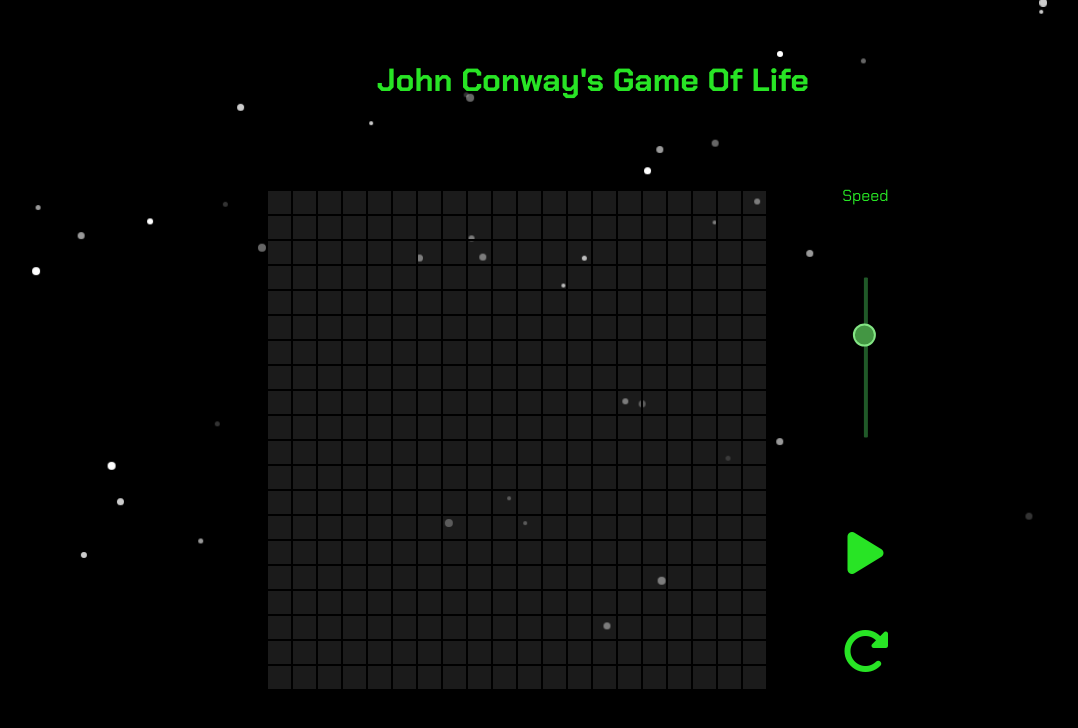
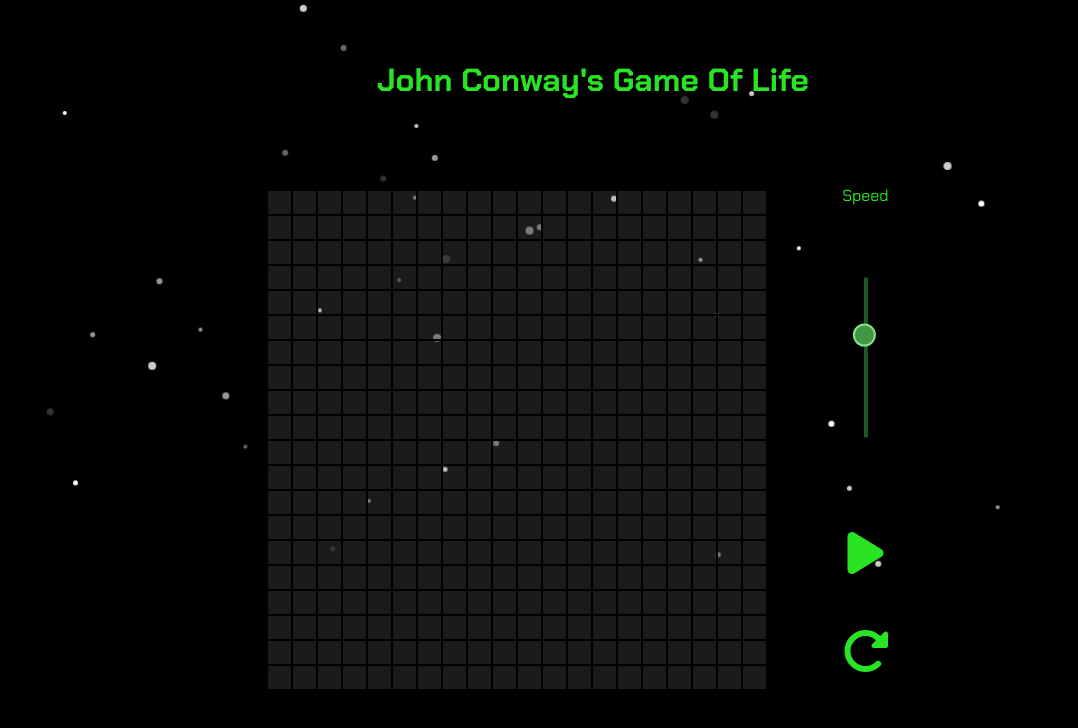
Before and after one commit to amorga97/202201-w2ch5-antonio-morga, a website with bundled scripts: page index.html in a window 1280 px wide. Shown: the whole page, without its empty margins (47-1125 px from the left). Built offline with nearby package versions, Linux system fonts and the light colour scheme.

Commit message:
fixed lint error

```diff
--- a/css/styles.css
+++ b/css/styles.css
@@ -42,7 +42,7 @@ body {
 
 @keyframes particle-animation1 {
   100% {
-    transform: translate3d(9vw, 74vh, 61px);
+    transform: translate3d(46vw, 31vh, 59px);
   }
 }
 .particle:nth-child(1) {
@@ -51,58 +51,58 @@ body {
   width: 6px;
   animation-delay: -200ms;
   background-color: white;
-  opacity: 80%;
-  transform: translate3d(32vw, 74vh, 20px);
+  opacity: 60%;
+  transform: translate3d(37vw, 78vh, 61px);
 }
 
 @keyframes particle-animation2 {
   100% {
-    transform: translate3d(88vw, 4vh, 90px);
+    transform: translate3d(27vw, 2vh, 46px);
   }
 }
 .particle:nth-child(2) {
   animation: particle-animation2 20s infinite alternate-reverse;
-  height: 8px;
-  width: 8px;
+  height: 7px;
+  width: 7px;
   animation-delay: -400ms;
   background-color: white;
   opacity: 80%;
-  transform: translate3d(21vw, 22vh, 28px);
+  transform: translate3d(29vw, 79vh, 27px);
 }
 
 @keyframes particle-animation3 {
   100% {
-    transform: translate3d(88vw, 70vh, 53px);
+    transform: translate3d(84vw, 68vh, 49px);
   }
 }
 .particle:nth-child(3) {
   animation: particle-animation3 20s infinite alternate-reverse;
-  height: 7px;
-  width: 7px;
+  height: 4px;
+  width: 4px;
   animation-delay: -600ms;
   background-color: white;
-  opacity: 20%;
-  transform: translate3d(5vw, 52vh, 72px);
+  opacity: 60%;
+  transform: translate3d(34vw, 71vh, 28px);
 }
 
 @keyframes particle-animation4 {
   100% {
-    transform: translate3d(68vw, 10vh, 94px);
+    transform: translate3d(6vw, 55vh, 80px);
   }
 }
 .particle:nth-child(4) {
   animation: particle-animation4 20s infinite alternate-reverse;
-  height: 6px;
-  width: 6px;
+  height: 7px;
+  width: 7px;
   animation-delay: -800ms;
   background-color: white;
-  opacity: 100%;
-  transform: translate3d(2vw, 35vh, 25px);
+  opacity: 20%;
+  transform: translate3d(30vw, 74vh, 1px);
 }
 
 @keyframes particle-animation5 {
   100% {
-    transform: translate3d(62vw, 31vh, 99px);
+    transform: translate3d(71vw, 56vh, 17px);
   }
 }
 .particle:nth-child(5) {
@@ -111,28 +111,28 @@ body {
   width: 6px;
   animation-delay: -1000ms;
   background-color: white;
-  opacity: 60%;
-  transform: translate3d(72vw, 11vh, 40px);
+  opacity: 100%;
+  transform: translate3d(27vw, 83vh, 7px);
 }
 
 @keyframes particle-animation6 {
   100% {
-    transform: translate3d(13vw, 69vh, 90px);
+    transform: translate3d(8vw, 19vh, 85px);
   }
 }
 .particle:nth-child(6) {
   animation: particle-animation6 20s infinite alternate-reverse;
-  height: 7px;
-  width: 7px;
+  height: 4px;
+  width: 4px;
   animation-delay: -1200ms;
   background-color: white;
-  opacity: 80%;
-  transform: translate3d(10vw, 42vh, 35px);
+  opacity: 100%;
+  transform: translate3d(17vw, 17vh, 6px);
 }
 
 @keyframes particle-animation7 {
   100% {
-    transform: translate3d(2vw, 32vh, 8px);
+    transform: translate3d(60vw, 73vh, 97px);
   }
 }
 .particle:nth-child(7) {
@@ -142,42 +142,42 @@ body {
   animation-delay: -1400ms;
   background-color: white;
   opacity: 60%;
-  transform: translate3d(67vw, 12vh, 92px);
+  transform: translate3d(54vw, 88vh, 97px);
 }
 
 @keyframes particle-animation8 {
   100% {
-    transform: translate3d(38vw, 32vh, 19px);
+    transform: translate3d(18vw, 45vh, 42px);
   }
 }
 .particle:nth-child(8) {
   animation: particle-animation8 20s infinite alternate-reverse;
-  height: 6px;
-  width: 6px;
+  height: 4px;
+  width: 4px;
   animation-delay: -1600ms;
   background-color: white;
   opacity: 60%;
-  transform: translate3d(69vw, 65vh, 29px);
+  transform: translate3d(34vw, 58vh, 16px);
 }
 
 @keyframes particle-animation9 {
   100% {
-    transform: translate3d(12vw, 61vh, 77px);
+    transform: translate3d(23vw, 59vh, 88px);
   }
 }
 .particle:nth-child(9) {
   animation: particle-animation9 20s infinite alternate-reverse;
-  height: 8px;
-  width: 8px;
+  height: 4px;
+  width: 4px;
   animation-delay: -1800ms;
   background-color: white;
-  opacity: 100%;
-  transform: translate3d(13vw, 83vh, 64px);
+  opacity: 40%;
+  transform: translate3d(19vw, 79vh, 29px);
 }
 
 @keyframes particle-animation10 {
   100% {
-    transform: translate3d(59vw, 76vh, 48px);
+    transform: translate3d(81vw, 25vh, 19px);
   }
 }
 .particle:nth-child(10) {
@@ -186,163 +186,163 @@ body {
   width: 8px;
   animation-delay: -2000ms;
   background-color: white;
-  opacity: 60%;
-  transform: translate3d(12vw, 89vh, 48px);
+  opacity: 80%;
+  transform: translate3d(38vw, 28vh, 9px);
 }
 
 @keyframes particle-animation11 {
   100% {
-    transform: translate3d(6vw, 34vh, 47px);
+    transform: translate3d(3vw, 45vh, 27px);
   }
 }
 .particle:nth-child(11) {
   animation: particle-animation11 20s infinite alternate-reverse;
-  height: 8px;
-  width: 8px;
+  height: 5px;
+  width: 5px;
   animation-delay: -2200ms;
   background-color: white;
-  opacity: 100%;
-  transform: translate3d(8vw, 83vh, 64px);
+  opacity: 60%;
+  transform: translate3d(89vw, 62vh, 2px);
 }
 
 @keyframes particle-animation12 {
   100% {
-    transform: translate3d(55vw, 56vh, 27px);
+    transform: translate3d(24vw, 22vh, 2px);
   }
 }
 .particle:nth-child(12) {
   animation: particle-animation12 20s infinite alternate-reverse;
-  height: 7px;
-  width: 7px;
+  height: 6px;
+  width: 6px;
   animation-delay: -2400ms;
   background-color: white;
   opacity: 40%;
-  transform: translate3d(40vw, 46vh, 67px);
+  transform: translate3d(42vw, 40vh, 98px);
 }
 
 @keyframes particle-animation13 {
   100% {
-    transform: translate3d(37vw, 77vh, 74px);
+    transform: translate3d(35vw, 42vh, 33px);
   }
 }
 .particle:nth-child(13) {
   animation: particle-animation13 20s infinite alternate-reverse;
-  height: 8px;
-  width: 8px;
+  height: 4px;
+  width: 4px;
   animation-delay: -2600ms;
   background-color: white;
   opacity: 40%;
-  transform: translate3d(51vw, 7vh, 15px);
+  transform: translate3d(32vw, 20vh, 70px);
 }
 
 @keyframes particle-animation14 {
   100% {
-    transform: translate3d(57vw, 19vh, 50px);
+    transform: translate3d(84vw, 29vh, 20px);
   }
 }
 .particle:nth-child(14) {
   animation: particle-animation14 20s infinite alternate-reverse;
-  height: 7px;
-  width: 7px;
+  height: 6px;
+  width: 6px;
   animation-delay: -2800ms;
   background-color: white;
-  opacity: 40%;
-  transform: translate3d(78vw, 51vh, 32px);
+  opacity: 100%;
+  transform: translate3d(48vw, 39vh, 49px);
 }
 
 @keyframes particle-animation15 {
   100% {
-    transform: translate3d(4vw, 30vh, 60px);
+    transform: translate3d(68vw, 64vh, 2px);
   }
 }
 .particle:nth-child(15) {
   animation: particle-animation15 20s infinite alternate-reverse;
-  height: 7px;
-  width: 7px;
+  height: 5px;
+  width: 5px;
   animation-delay: -3000ms;
   background-color: white;
-  opacity: 60%;
-  transform: translate3d(54vw, 65vh, 5px);
+  opacity: 80%;
+  transform: translate3d(84vw, 79vh, 39px);
 }
 
 @keyframes particle-animation16 {
   100% {
-    transform: translate3d(12vw, 25vh, 53px);
+    transform: translate3d(44vw, 36vh, 13px);
   }
 }
 .particle:nth-child(16) {
   animation: particle-animation16 20s infinite alternate-reverse;
-  height: 6px;
-  width: 6px;
+  height: 8px;
+  width: 8px;
   animation-delay: -3200ms;
   background-color: white;
-  opacity: 100%;
-  transform: translate3d(38vw, 85vh, 34px);
+  opacity: 60%;
+  transform: translate3d(50vw, 14vh, 39px);
 }
 
 @keyframes particle-animation17 {
   100% {
-    transform: translate3d(49vw, 30vh, 95px);
+    transform: translate3d(11vw, 43vh, 85px);
   }
 }
 .particle:nth-child(17) {
   animation: particle-animation17 20s infinite alternate-reverse;
-  height: 5px;
-  width: 5px;
+  height: 6px;
+  width: 6px;
   animation-delay: -3400ms;
   background-color: white;
-  opacity: 100%;
-  transform: translate3d(50vw, 84vh, 15px);
+  opacity: 60%;
+  transform: translate3d(49vw, 18vh, 30px);
 }
 
 @keyframes particle-animation18 {
   100% {
-    transform: translate3d(85vw, 2vh, 81px);
+    transform: translate3d(40vw, 14vh, 59px);
   }
 }
 .particle:nth-child(18) {
   animation: particle-animation18 20s infinite alternate-reverse;
-  height: 4px;
-  width: 4px;
+  height: 6px;
+  width: 6px;
   animation-delay: -3600ms;
   background-color: white;
-  opacity: 80%;
-  transform: translate3d(84vw, 33vh, 53px);
+  opacity: 60%;
+  transform: translate3d(21vw, 90vh, 86px);
 }
 
 @keyframes particle-animation19 {
   100% {
-    transform: translate3d(55vw, 89vh, 99px);
+    transform: translate3d(31vw, 5vh, 97px);
   }
 }
 .particle:nth-child(19) {
   animation: particle-animation19 20s infinite alternate-reverse;
-  height: 7px;
-  width: 7px;
+  height: 6px;
+  width: 6px;
   animation-delay: -3800ms;
   background-color: white;
-  opacity: 60%;
-  transform: translate3d(26vw, 46vh, 67px);
+  opacity: 40%;
+  transform: translate3d(26vw, 44vh, 22px);
 }
 
 @keyframes particle-animation20 {
   100% {
-    transform: translate3d(19vw, 16vh, 82px);
+    transform: translate3d(1vw, 62vh, 37px);
   }
 }
 .particle:nth-child(20) {
   animation: particle-animation20 20s infinite alternate-reverse;
-  height: 7px;
-  width: 7px;
+  height: 5px;
+  width: 5px;
   animation-delay: -4000ms;
   background-color: white;
-  opacity: 80%;
-  transform: translate3d(40vw, 29vh, 85px);
+  opacity: 100%;
+  transform: translate3d(56vw, 82vh, 23px);
 }
 
 @keyframes particle-animation21 {
   100% {
-    transform: translate3d(69vw, 7vh, 79px);
+    transform: translate3d(63vw, 9vh, 74px);
   }
 }
 .particle:nth-child(21) {
@@ -351,103 +351,103 @@ body {
   width: 5px;
   animation-delay: -4200ms;
   background-color: white;
-  opacity: 40%;
-  transform: translate3d(81vw, 40vh, 18px);
+  opacity: 80%;
+  transform: translate3d(58vw, 55vh, 23px);
 }
 
 @keyframes particle-animation22 {
   100% {
-    transform: translate3d(36vw, 14vh, 39px);
+    transform: translate3d(58vw, 37vh, 7px);
   }
 }
 .particle:nth-child(22) {
   animation: particle-animation22 20s infinite alternate-reverse;
-  height: 5px;
-  width: 5px;
+  height: 4px;
+  width: 4px;
   animation-delay: -4400ms;
   background-color: white;
-  opacity: 20%;
-  transform: translate3d(59vw, 29vh, 96px);
+  opacity: 100%;
+  transform: translate3d(67vw, 79vh, 60px);
 }
 
 @keyframes particle-animation23 {
   100% {
-    transform: translate3d(26vw, 27vh, 20px);
+    transform: translate3d(54vw, 7vh, 74px);
   }
 }
 .particle:nth-child(23) {
   animation: particle-animation23 20s infinite alternate-reverse;
-  height: 7px;
-  width: 7px;
+  height: 8px;
+  width: 8px;
   animation-delay: -4600ms;
   background-color: white;
-  opacity: 60%;
-  transform: translate3d(83vw, 82vh, 5px);
+  opacity: 20%;
+  transform: translate3d(70vw, 63vh, 41px);
 }
 
 @keyframes particle-animation24 {
   100% {
-    transform: translate3d(12vw, 68vh, 30px);
+    transform: translate3d(27vw, 52vh, 2px);
   }
 }
 .particle:nth-child(24) {
   animation: particle-animation24 20s infinite alternate-reverse;
-  height: 5px;
-  width: 5px;
+  height: 4px;
+  width: 4px;
   animation-delay: -4800ms;
   background-color: white;
-  opacity: 20%;
-  transform: translate3d(57vw, 13vh, 95px);
+  opacity: 100%;
+  transform: translate3d(35vw, 7vh, 43px);
 }
 
 @keyframes particle-animation25 {
   100% {
-    transform: translate3d(42vw, 44vh, 64px);
+    transform: translate3d(52vw, 18vh, 73px);
   }
 }
 .particle:nth-child(25) {
   animation: particle-animation25 20s infinite alternate-reverse;
-  height: 4px;
-  width: 4px;
+  height: 6px;
+  width: 6px;
   animation-delay: -5000ms;
   background-color: white;
   opacity: 100%;
-  transform: translate3d(70vw, 26vh, 10px);
+  transform: translate3d(49vw, 76vh, 67px);
 }
 
 @keyframes particle-animation26 {
   100% {
-    transform: translate3d(7vw, 23vh, 60px);
+    transform: translate3d(18vw, 63vh, 49px);
   }
 }
 .particle:nth-child(26) {
   animation: particle-animation26 20s infinite alternate-reverse;
-  height: 8px;
-  width: 8px;
+  height: 4px;
+  width: 4px;
   animation-delay: -5200ms;
   background-color: white;
-  opacity: 40%;
-  transform: translate3d(88vw, 83vh, 68px);
+  opacity: 60%;
+  transform: translate3d(87vw, 84vh, 21px);
 }
 
 @keyframes particle-animation27 {
   100% {
-    transform: translate3d(46vw, 25vh, 49px);
+    transform: translate3d(47vw, 55vh, 39px);
   }
 }
 .particle:nth-child(27) {
   animation: particle-animation27 20s infinite alternate-reverse;
-  height: 7px;
-  width: 7px;
+  height: 6px;
+  width: 6px;
   animation-delay: -5400ms;
   background-color: white;
   opacity: 60%;
-  transform: translate3d(87vw, 17vh, 29px);
+  transform: translate3d(25vw, 78vh, 55px);
 }
 
 @keyframes particle-animation28 {
   100% {
-    transform: translate3d(30vw, 62vh, 4px);
+    transform: translate3d(31vw, 26vh, 80px);
   }
 }
 .particle:nth-child(28) {
@@ -456,118 +456,118 @@ body {
   width: 4px;
   animation-delay: -5600ms;
   background-color: white;
-  opacity: 40%;
-  transform: translate3d(88vw, 84vh, 71px);
+  opacity: 80%;
+  transform: translate3d(53vw, 2vh, 30px);
 }
 
 @keyframes particle-animation29 {
   100% {
-    transform: translate3d(52vw, 80vh, 58px);
+    transform: translate3d(76vw, 21vh, 78px);
   }
 }
 .particle:nth-child(29) {
   animation: particle-animation29 20s infinite alternate-reverse;
-  height: 4px;
-  width: 4px;
+  height: 8px;
+  width: 8px;
   animation-delay: -5800ms;
   background-color: white;
-  opacity: 40%;
-  transform: translate3d(21vw, 39vh, 37px);
+  opacity: 20%;
+  transform: translate3d(6vw, 12vh, 17px);
 }
 
 @keyframes particle-animation30 {
   100% {
-    transform: translate3d(78vw, 26vh, 58px);
+    transform: translate3d(33vw, 68vh, 86px);
   }
 }
 .particle:nth-child(30) {
   animation: particle-animation30 20s infinite alternate-reverse;
-  height: 4px;
-  width: 4px;
+  height: 5px;
+  width: 5px;
   animation-delay: -6000ms;
   background-color: white;
-  opacity: 60%;
-  transform: translate3d(4vw, 52vh, 73px);
+  opacity: 20%;
+  transform: translate3d(19vw, 89vh, 12px);
 }
 
 @keyframes particle-animation31 {
   100% {
-    transform: translate3d(23vw, 22vh, 18px);
+    transform: translate3d(85vw, 87vh, 55px);
   }
 }
 .particle:nth-child(31) {
   animation: particle-animation31 20s infinite alternate-reverse;
-  height: 4px;
-  width: 4px;
+  height: 6px;
+  width: 6px;
   animation-delay: -6200ms;
   background-color: white;
   opacity: 80%;
-  transform: translate3d(59vw, 15vh, 69px);
+  transform: translate3d(36vw, 42vh, 86px);
 }
 
 @keyframes particle-animation32 {
   100% {
-    transform: translate3d(67vw, 52vh, 93px);
+    transform: translate3d(77vw, 38vh, 43px);
   }
 }
 .particle:nth-child(32) {
   animation: particle-animation32 20s infinite alternate-reverse;
-  height: 5px;
-  width: 5px;
+  height: 4px;
+  width: 4px;
   animation-delay: -6400ms;
   background-color: white;
-  opacity: 20%;
-  transform: translate3d(43vw, 88vh, 9px);
+  opacity: 100%;
+  transform: translate3d(37vw, 30vh, 35px);
 }
 
 @keyframes particle-animation33 {
   100% {
-    transform: translate3d(33vw, 28vh, 91px);
+    transform: translate3d(8vw, 54vh, 74px);
   }
 }
 .particle:nth-child(33) {
   animation: particle-animation33 20s infinite alternate-reverse;
-  height: 7px;
-  width: 7px;
+  height: 8px;
+  width: 8px;
   animation-delay: -6600ms;
   background-color: white;
-  opacity: 60%;
-  transform: translate3d(61vw, 58vh, 49px);
+  opacity: 80%;
+  transform: translate3d(33vw, 41vh, 54px);
 }
 
 @keyframes particle-animation34 {
   100% {
-    transform: translate3d(14vw, 89vh, 90px);
+    transform: translate3d(20vw, 22vh, 83px);
   }
 }
 .particle:nth-child(34) {
   animation: particle-animation34 20s infinite alternate-reverse;
-  height: 5px;
-  width: 5px;
+  height: 8px;
+  width: 8px;
   animation-delay: -6800ms;
   background-color: white;
-  opacity: 60%;
-  transform: translate3d(31vw, 34vh, 93px);
+  opacity: 20%;
+  transform: translate3d(80vw, 71vh, 97px);
 }
 
 @keyframes particle-animation35 {
   100% {
-    transform: translate3d(64vw, 75vh, 23px);
+    transform: translate3d(21vw, 68vh, 56px);
   }
 }
 .particle:nth-child(35) {
   animation: particle-animation35 20s infinite alternate-reverse;
-  height: 7px;
-  width: 7px;
+  height: 8px;
+  width: 8px;
   animation-delay: -7000ms;
   background-color: white;
   opacity: 60%;
-  transform: translate3d(65vw, 27vh, 50px);
+  transform: translate3d(73vw, 1vh, 1px);
 }
 
 @keyframes particle-animation36 {
   100% {
-    transform: translate3d(51vw, 4vh, 45px);
+    transform: translate3d(30vw, 63vh, 59px);
   }
 }
 .particle:nth-child(36) {
@@ -576,43 +576,43 @@ body {
   width: 7px;
   animation-delay: -7200ms;
   background-color: white;
-  opacity: 100%;
-  transform: translate3d(60vw, 70vh, 46px);
+  opacity: 60%;
+  transform: translate3d(3vw, 36vh, 74px);
 }
 
 @keyframes particle-animation37 {
   100% {
-    transform: translate3d(19vw, 33vh, 34px);
+    transform: translate3d(52vw, 40vh, 76px);
   }
 }
 .particle:nth-child(37) {
   animation: particle-animation37 20s infinite alternate-reverse;
-  height: 5px;
-  width: 5px;
+  height: 4px;
+  width: 4px;
   animation-delay: -7400ms;
   background-color: white;
-  opacity: 20%;
-  transform: translate3d(25vw, 25vh, 52px);
+  opacity: 80%;
+  transform: translate3d(70vw, 32vh, 7px);
 }
 
 @keyframes particle-animation38 {
   100% {
-    transform: translate3d(75vw, 54vh, 15px);
+    transform: translate3d(31vw, 59vh, 26px);
   }
 }
 .particle:nth-child(38) {
   animation: particle-animation38 20s infinite alternate-reverse;
-  height: 7px;
-  width: 7px;
+  height: 5px;
+  width: 5px;
   animation-delay: -7600ms;
   background-color: white;
-  opacity: 60%;
-  transform: translate3d(52vw, 5vh, 31px);
+  opacity: 100%;
+  transform: translate3d(51vw, 71vh, 60px);
 }
 
 @keyframes particle-animation39 {
   100% {
-    transform: translate3d(61vw, 37vh, 68px);
+    transform: translate3d(33vw, 19vh, 76px);
   }
 }
 .particle:nth-child(39) {
@@ -621,28 +621,28 @@ body {
   width: 6px;
   animation-delay: -7800ms;
   background-color: white;
-  opacity: 60%;
-  transform: translate3d(38vw, 84vh, 57px);
+  opacity: 20%;
+  transform: translate3d(34vw, 40vh, 18px);
 }
 
 @keyframes particle-animation40 {
   100% {
-    transform: translate3d(31vw, 10vh, 60px);
+    transform: translate3d(30vw, 1vh, 27px);
   }
 }
 .particle:nth-child(40) {
   animation: particle-animation40 20s infinite alternate-reverse;
-  height: 8px;
-  width: 8px;
+  height: 4px;
+  width: 4px;
   animation-delay: -8000ms;
   background-color: white;
-  opacity: 40%;
-  transform: translate3d(54vw, 27vh, 79px);
+  opacity: 60%;
+  transform: translate3d(45vw, 73vh, 8px);
 }
 
 @keyframes particle-animation {
   100% {
-    transform: translate3d(65vw, 22vh, 62px);
+    transform: translate3d(30vw, 46vh, 28px);
   }
 }
 .fa-play,
--- a/game-of-life.js
+++ b/game-of-life.js
@@ -4,7 +4,6 @@ import { nextGen } from './functions/next-generation.js';
 const gridSize = 20;
 const resetButton = document.querySelector('.controls-left__reset');
 const gridBox = document.querySelector('.grid-box');
-const cells = document.querySelectorAll('.grid-box__cell');
 const startStop = document.querySelector('.controls-right__start-stop');
 let newGenSpeed = document.querySelector('.controls-right__speed').value;
 
```
